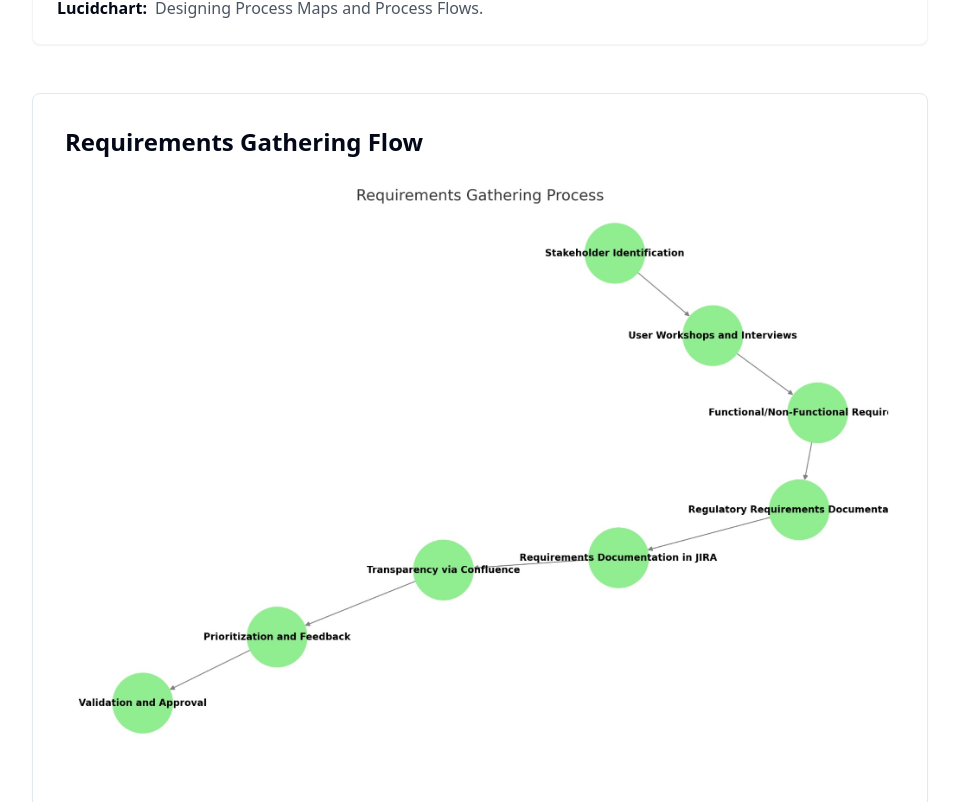
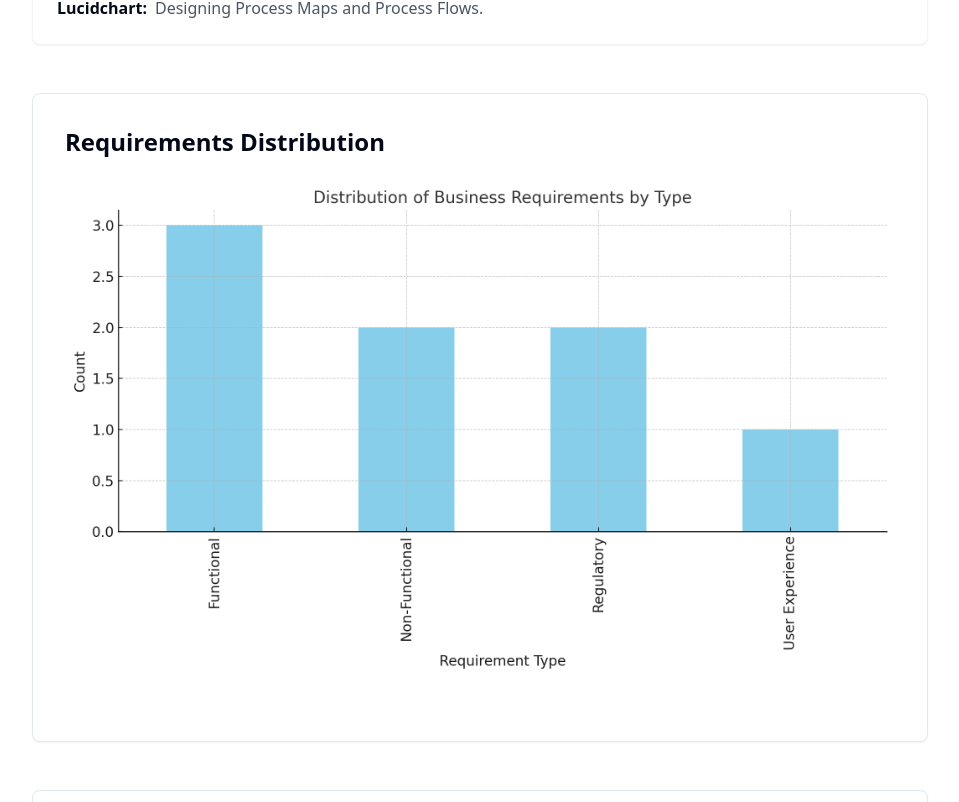
Before and after one commit to jnakkash/jnakkash-project-portfolio, a React (Vite) app: page /requirements in a window 1280 px wide. Shown: the part 838-1640 px from the top of the page, without its empty margins (160-1119 px from the left). Built offline with nearby package versions, Linux system fonts and the light colour scheme.

Commit message:
Add container with image
Create a new container above the selected container and include the specified image within it.
[skip gpt_engineer]

```diff
--- a/src/pages/Requirements.tsx
+++ b/src/pages/Requirements.tsx
@@ -79,10 +79,10 @@ export default function Requirements() {
           </div>
 
           <Card className="p-8 mb-12">
-            <h2 className="text-2xl font-semibold mb-6">Requirements Gathering Flow</h2>
+            <h2 className="text-2xl font-semibold mb-6">Requirements Distribution</h2>
             <img
-              src="/lovable-uploads/8aa54f93-c6aa-44ac-9a1e-af0280ea5c74.png"
-              alt="Requirements gathering process flow"
+              src="/lovable-uploads/18f79705-4000-4918-bae3-2916bb1aa5da.png"
+              alt="Distribution of Business Requirements by Type"
               className="w-full rounded-lg mb-8"
             />
           </Card>
```
Also changed, not shown: public/lovable-uploads/18f79705-4000-4918-bae3-2916bb1aa5da.png (added).
